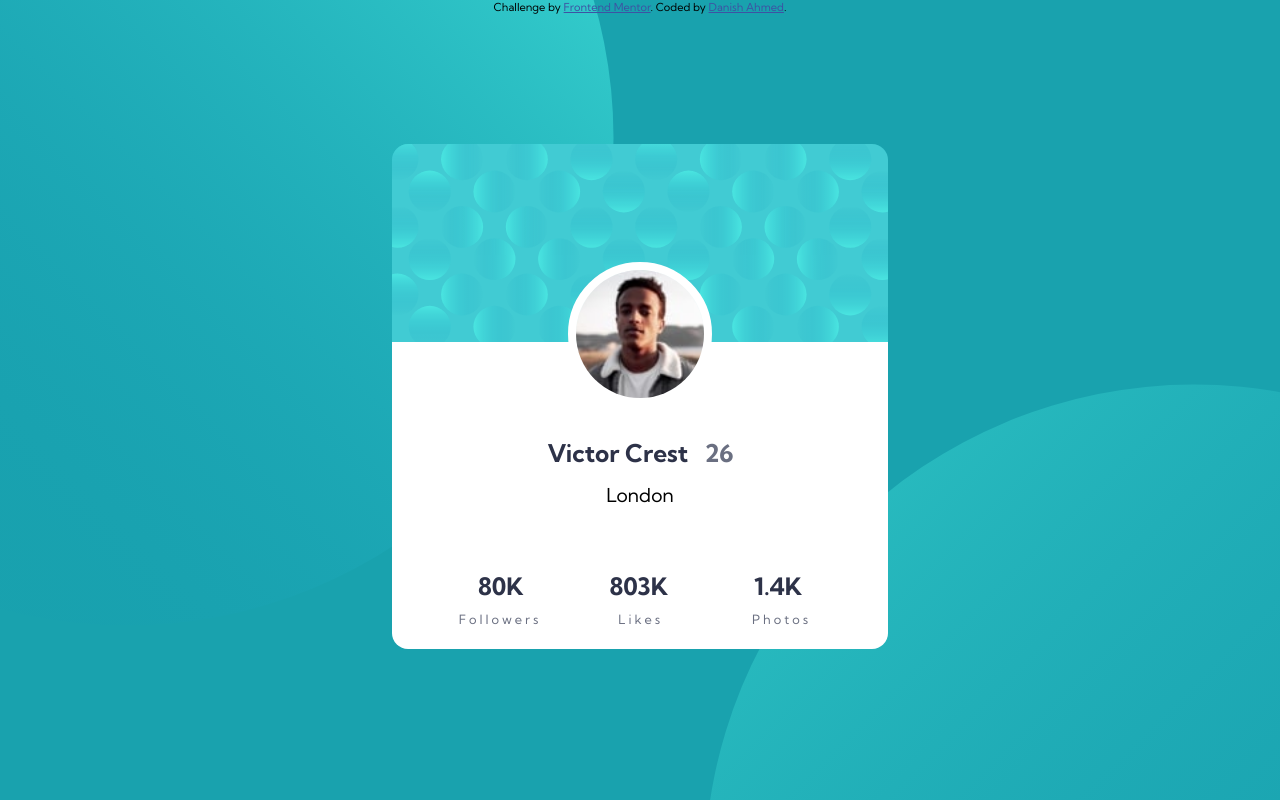
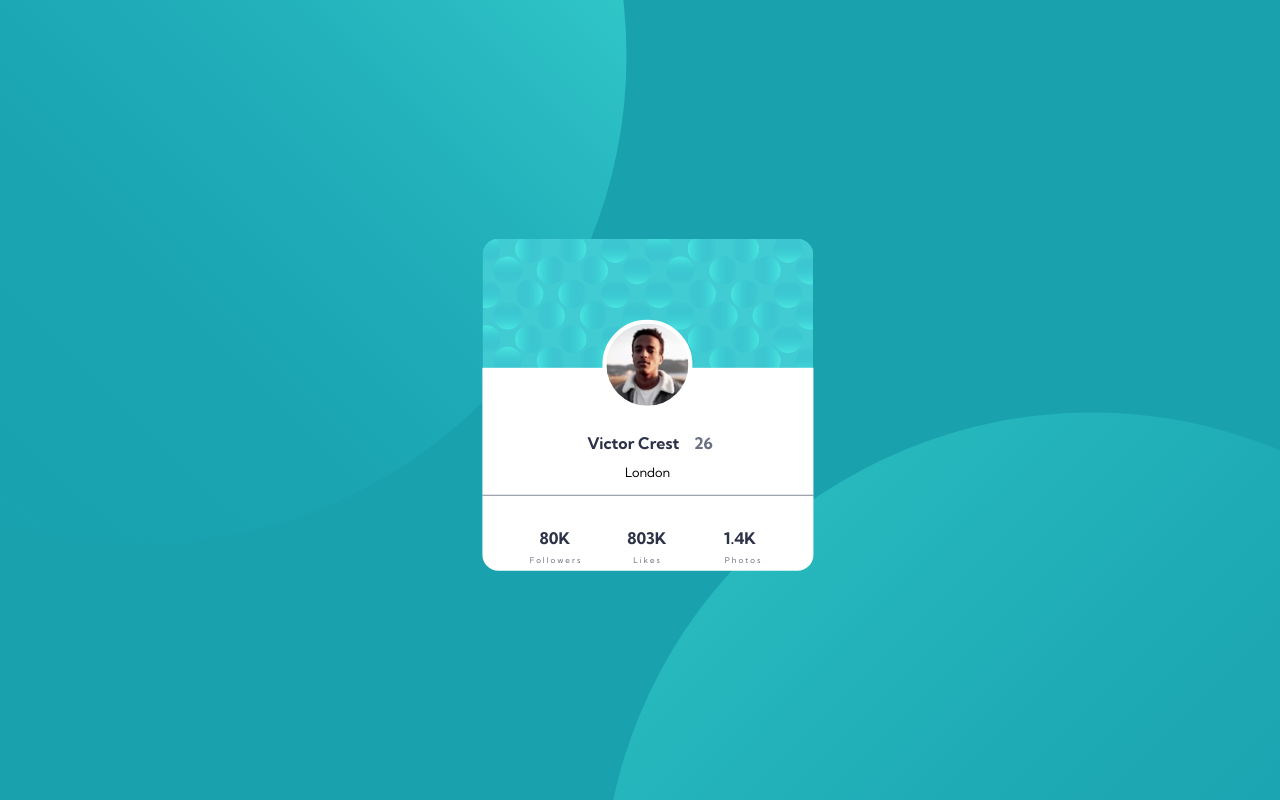
Before and after one commit to DanishOnGit/frontendmentorio1, a plain HTML site: page index.html in a window 1280 px wide. Drawn offline with Linux system fonts and the light colour scheme.

Commit message:
style: width height of card

```diff
--- a/index.html
+++ b/index.html
@@ -16,6 +16,7 @@
   </style>
 </head>
 <body>
+
 
 
 
@@ -38,7 +39,7 @@
       </div>
 
     </div>
-    <hr>
+
 
     <!-- //card footer -->
     <footer class="card-bottom">
@@ -61,9 +62,9 @@
 
   </div>
 
-  <div class="attribution">
+  <!-- <div class="attribution">
     Challenge by <a href="https://www.frontendmentor.io?ref=challenge" target="_blank">Frontend Mentor</a>.
     Coded by <a href="#">Danish Ahmed</a>.
-  </div>
+  </div> -->
 </body>
 </html>
--- a/style.css
+++ b/style.css
@@ -11,14 +11,17 @@ body{
     background-color:var(--Dark-cyan);
     background-image: url(images/bg-pattern-top.svg),url(images/bg-pattern-bottom.svg) ;
     background-repeat:no-repeat,no-repeat ;
-    background-position:right 52vw top -44vh, left 55vw top 48vh;
+    background-position:right 51vw bottom -68vh, left 47vw top 51.5vh;
 }
+
 .card{
-    height: 32rem;
-    width: 31rem;
+    /* border: 1px solid cyan; */
+    /* opacity: 0.5; */
+    height: 21.4rem;
+    width: 20.7rem;
    position: absolute;
-   top: 50%;
-   left: 50%;
+   top: 51.2%;
+   left: 50.6%;
    transform: translate(-50%,-50%);
    border-radius: 1rem;
 }
@@ -28,34 +31,40 @@ body{
 }
 .card-middle {
     position: relative;
-    bottom: 4px;
+    bottom: 7px;
     text-align: center;
     height: 37%;
     background-color: white;
+    border-bottom: 1px solid var(--Dark-grayish-blue);
 }
 .profile-pic{
     position: relative;
-    border:0.5rem solid white ;
+    border:0.3rem solid white ;
     border-radius: 50%;
-    height: 8rem;
-    width: 8rem;
-    bottom: 5rem;
+    height: 5.1rem;
+    width: 5.1rem;
+    bottom: 3rem;
     background-color: rgba(255, 255, 255, 0.911);
 }
 .intro{
     position: relative;
-    bottom: 4.2rem;
+    bottom: 2.6rem;
     box-sizing: border-box;
 }
 .name{
+    position: relative;
+    margin-top: -0.1rem;
     font-weight: 700 ;
-    font-size:1.53rem;
-    padding: 15px ;
-    margin-left: -10px;
+    font-size:1rem;
+    padding: 0.9rem ;
+    margin-left: -0.4rem;
 }
 .city{
+    position: relative;
+    margin-top: -0.19rem;
     font-weight: 400;
-    font-size: 1.2rem;
+    font-size: 0.8rem;
+
 }
 #name{
     color: var(--Very-dark-desaturated-blue);
@@ -64,16 +73,15 @@ span{
     margin-left: 0.7rem;
     color: var(--Dark-grayish-blue)
 }
-hr{
-    background-color: var(--Dark-grayish-blue);
-}
+
 /* footer styling */
 footer{
+
     position: relative;
     bottom: 7px;
-    height: 23%;
+    height: 22%;
     box-sizing: border-box;
-    padding-top: 2.5rem;
+    padding-top: 2rem;
     background-color: white;
     border-radius: 0 0 1rem 1rem;
 }
@@ -82,26 +90,22 @@ footer{
     display: flex;
     padding-inline-start: 0;
     font-weight: 700;
-    font-size: 1.5rem;
+    font-size: 1rem;
     justify-content: space-evenly;
     padding-bottom: 10px;
     color: var(--Very-dark-desaturated-blue);
 }
 .stats-text{
+    box-sizing: border-box;
     list-style: none;
-    padding-inline-start: 0;
+    margin-top: -0.2rem;
+    margin-left: -0.2rem;
     display: flex;
     font-weight: 400;
-    font-size: 0.8rem;
+    font-size: 0.5rem;
     justify-content: space-evenly;
-    letter-spacing: 3px;
+    letter-spacing: 2px;
     color: var(--Dark-grayish-blue);
-}
-.stats-text  :nth-child(1){
-    margin-left: -10px;
-}
-.stats-text :nth-child(2){
-    margin-left: 0px;
 }
 .stats-text :nth-child(3){
     margin-left:12px;
@@ -110,8 +114,9 @@ footer{
 @media(max-width:767px){
 
     .card{
-        width: 21rem;
-        margin-top: 2.5rem;
+        width: 18rem;
+        height: 19rem;
+
     }
 }
 @media(max-width:360px){
```
